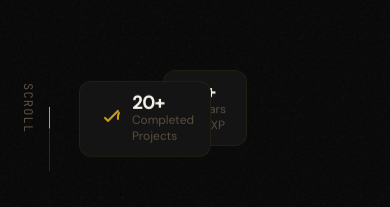
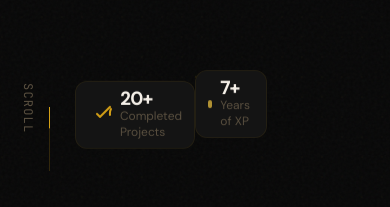
Before and after one commit to mtheusdev/portfolio_, a Next.js app: page /en in a window 390 px wide. Shown: the part 625-832 px from the top of the page. Built offline with nearby package versions, Linux system fonts and the light colour scheme.

Commit message:
feat: Implement responsive styling and layout adjustments across multiple sections, integrate `twMerge` for improved class merging, and prevent horizontal body overflow.

```diff
--- a/src/app/[locale]/layout.tsx
+++ b/src/app/[locale]/layout.tsx
@@ -55,7 +55,7 @@ export default async function LocaleLayout({
       lang={locale}
       className={`${cormorant.variable} ${dmSans.variable} ${jetbrainsMono.variable}`}
     >
-      <body className="antialiased min-h-screen flex flex-col">
+      <body className="antialiased min-h-screen flex flex-col overflow-x-hidden">
         <NextIntlClientProvider messages={messages}>
           <CustomCursor />
           <Header />
--- a/src/components/sections/About.tsx
+++ b/src/components/sections/About.tsx
@@ -17,7 +17,7 @@ export default function About() {
     <section id="about" className="relative py-24 md:py-32 overflow-hidden">
       <div className="container mx-auto px-6 max-w-7xl relative z-10">
         {/* Large Decorative Number */}
-        <div className="absolute top-0 right-0 font-display text-[20rem] leading-none text-gold-500/5 select-none pointer-events-none -z-10 -translate-y-1/4 translate-x-1/4">
+        <div className="absolute top-0 right-0 font-display text-[12rem] md:text-[20rem] leading-none text-gold-500/5 select-none pointer-events-none -z-10 -translate-y-1/4 translate-x-1/4">
           01
         </div>
 
--- a/src/components/sections/Hero.tsx
+++ b/src/components/sections/Hero.tsx
@@ -128,7 +128,7 @@ export default function Hero() {
             <motion.div
               animate={{ y: [0, -10, 0] }}
               transition={{ duration: 4, repeat: Infinity, ease: "easeInOut" }}
-              className="absolute -left-8 top-1/4 glass-card border border-gold-500/20 px-4 py-3 rounded-xl flex items-center gap-3"
+              className="absolute left-0 md:-left-8 top-1/4 glass-card border border-gold-500/20 px-3 md:px-4 py-2 md:py-3 rounded-xl flex items-center gap-2 md:gap-3 z-20"
             >
               <div className="w-2 h-2 rounded-full bg-gold-400 animate-pulse"></div>
               <div>
@@ -147,7 +147,7 @@ export default function Hero() {
                 ease: "easeInOut",
                 delay: 1,
               }}
-              className="absolute -right-4 top-1/2 glass-card border border-gold-500/20 px-4 py-3 rounded-xl flex items-center gap-3"
+              className="absolute right-0 md:-right-4 top-1/2 glass-card border border-gold-500/20 px-3 md:px-4 py-2 md:py-3 rounded-xl flex items-center gap-2 md:gap-3 z-20"
             >
               <div className="text-gold-500">
                 <svg
--- a/src/components/sections/Recommendations.tsx
+++ b/src/components/sections/Recommendations.tsx
@@ -56,7 +56,7 @@ export default function Recommendations() {
           {RECOMMENDATIONS.map((rec, index) => (
             <GlassCard
               key={index}
-              className="min-w-[85vw] md:min-w-[450px] lg:min-w-[500px] snap-center shrink-0 flex flex-col h-full"
+              className="w-[85vw] max-w-[320px] sm:max-w-none sm:min-w-[350px] md:min-w-[450px] lg:min-w-[500px] snap-center shrink-0 flex flex-col h-full"
             >
               <Quote size={40} className="text-gold-500/20 mb-6" />
               <p className="text-text-secondary font-light leading-relaxed mb-8 flex-1 text-lg">
--- a/src/components/ui/GlassCard.tsx
+++ b/src/components/ui/GlassCard.tsx
@@ -1,6 +1,7 @@
 import clsx from "clsx";
 import { motion } from "framer-motion";
 import { ReactNode } from "react";
+import { twMerge } from "tailwind-merge";
 
 interface GlassCardProps {
   children: ReactNode;
@@ -15,10 +16,12 @@ export default function GlassCard({
 }: GlassCardProps) {
   return (
     <motion.div
-      className={clsx(
-        "glass-card rounded-2xl p-6 md:p-8",
-        hoverEffect && "hover:-translate-y-1",
-        className,
+      className={twMerge(
+        clsx(
+          "glass-card rounded-2xl p-6 md:p-8",
+          hoverEffect && "hover:-translate-y-1",
+          className,
+        ),
       )}
     >
       {children}
```
